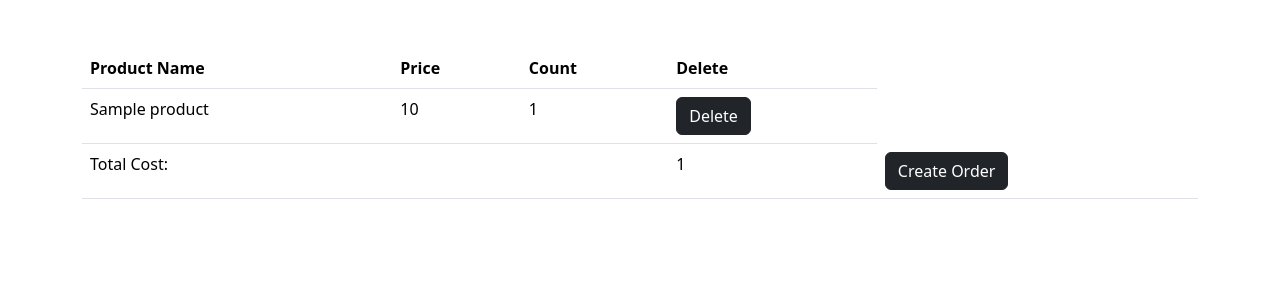
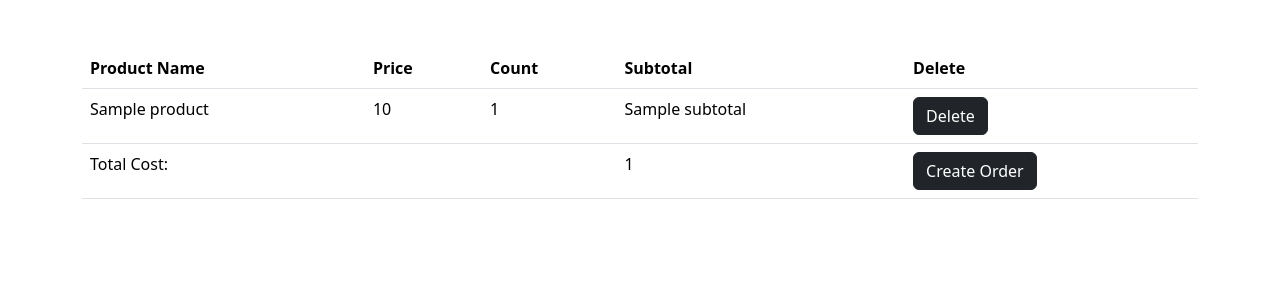
Before and after one commit to IvanAshikhin/homework_60_ivan_ashikhin, a Django app: template app/webapp/templates/cart.html in a window 1280 px wide. Shown: the part 56-356 px from the top of the page. Run offline with Django 4.2, Linux system fonts and the light colour scheme; the template is opened without the code that fills it: most values are stand-ins (such as "Sample title", 1, 10 or a date in 2020).

Commit message:
Подсчет суммы одного товара
Реализовал подсчет суммы одного товара и его количества.

```diff
--- a/app/webapp/templates/cart.html
+++ b/app/webapp/templates/cart.html
@@ -14,6 +14,7 @@
             <th scope="col">Product Name</th>
             <th scope="col">Price</th>
             <th scope="col">Count</th>
+            <th scope="col">Subtotal</th>
             <th scope="col">Delete</th>
         </tr>
         </thead>
@@ -23,6 +24,7 @@
                 <td>{{ product_cart.product.product_name }}</td>
                 <td>{{ product_cart.product.cost }}</td>
                 <td>{{ product_cart.count }}</td>
+                <td>{{ product_cart.subtotal }}</td>
                 <td>
                     <form action="{% url 'delete_cart' pk=product_cart.pk %}" method="post">
                         {% csrf_token %}
--- a/app/webapp/views/cart.py
+++ b/app/webapp/views/cart.py
@@ -1,4 +1,5 @@
 from django.core.exceptions import ValidationError
+from django.db.models import F
 from django.shortcuts import get_object_or_404, redirect
 from django.views.generic import CreateView, ListView, DeleteView
 from django.urls import reverse_lazy
@@ -45,7 +46,7 @@ class CartView(ListView):
 
     def get_queryset(self):
         queryset = super().get_queryset()
-        return queryset.select_related('product')
+        return queryset.select_related('product').annotate(subtotal=F('product__cost') * F('count'))
 
     def get_context_data(self, **kwargs):
         context = super().get_context_data(**kwargs)
```
